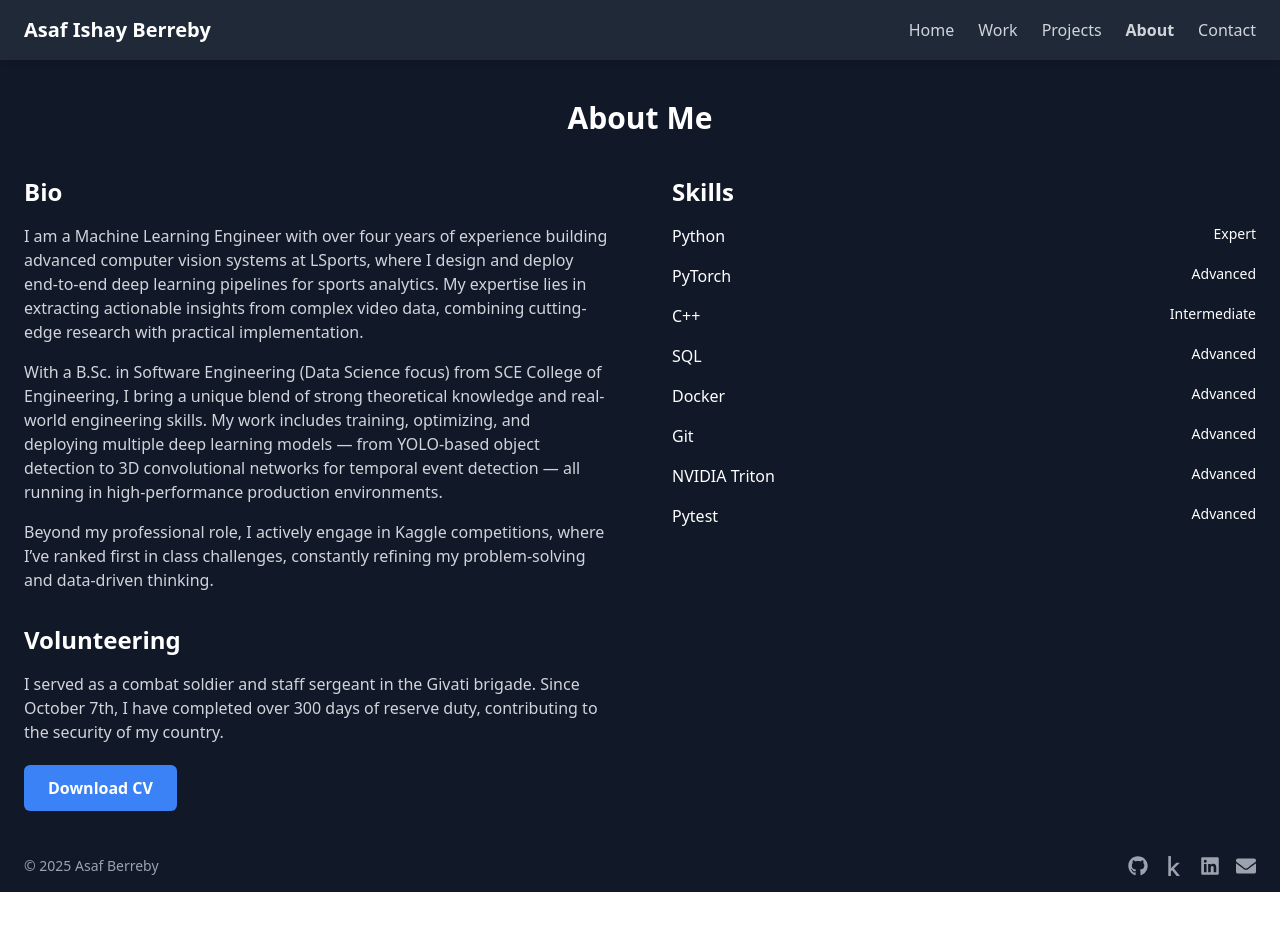
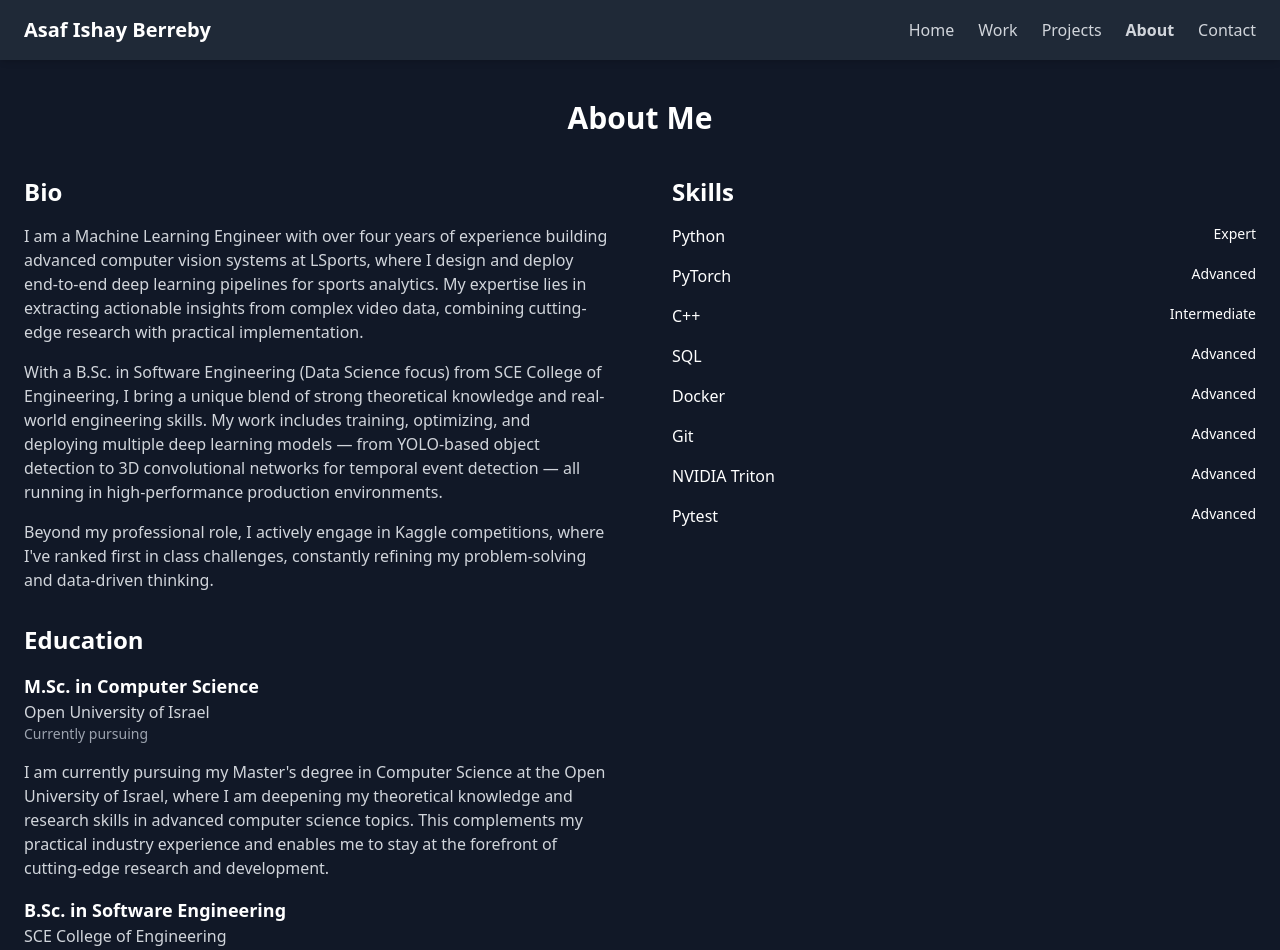
Before and after one commit to asafb2k/my_landing_page, a React (Vite) app: page /about in a window 1280 px wide. Shown: the top 950 px of the page. Before the commit the page ends 892 px from the top, so only its background shows below. Built offline with nearby package versions, Linux system fonts and the light colour scheme.

Commit message:
Remove outdated CV file and update download links in Home and About components to reflect the new file name. Enhance About page with additional education details, including current pursuit of a Master's degree in Computer Science.

```diff
--- a/src/pages/About.tsx
+++ b/src/pages/About.tsx
@@ -38,8 +38,23 @@ const About: React.FC = () => {
               With a B.Sc. in Software Engineering (Data Science focus) from SCE College of Engineering, I bring a unique blend of strong theoretical knowledge and real-world engineering skills. My work includes training, optimizing, and deploying multiple deep learning models — from YOLO-based object detection to 3D convolutional networks for temporal event detection — all running in high-performance production environments.
             </p>
             <p className="text-gray-600 dark:text-gray-300">
-              Beyond my professional role, I actively engage in Kaggle competitions, where I’ve ranked first in class challenges, constantly refining my problem-solving and data-driven thinking.
+              Beyond my professional role, I actively engage in Kaggle competitions, where I've ranked first in class challenges, constantly refining my problem-solving and data-driven thinking.
             </p>
+
+            <h2 className="text-2xl font-bold text-gray-800 dark:text-white mt-8 mb-4">Education</h2>
+            <div className="mb-4">
+              <h3 className="text-lg font-semibold text-gray-800 dark:text-white">M.Sc. in Computer Science</h3>
+              <p className="text-gray-600 dark:text-gray-300">Open University of Israel</p>
+              <p className="text-sm text-gray-500 dark:text-gray-400">Currently pursuing</p>
+            </div>
+            <p className="text-gray-600 dark:text-gray-300 mb-4">
+              I am currently pursuing my Master's degree in Computer Science at the Open University of Israel, where I am deepening my theoretical knowledge and research skills in advanced computer science topics. This complements my practical industry experience and enables me to stay at the forefront of cutting-edge research and development.
+            </p>
+            <div className="mb-6">
+              <h3 className="text-lg font-semibold text-gray-800 dark:text-white">B.Sc. in Software Engineering</h3>
+              <p className="text-gray-600 dark:text-gray-300">SCE College of Engineering</p>
+              <p className="text-sm text-gray-500 dark:text-gray-400">Data Science Focus</p>
+            </div>
 
             <h2 className="text-2xl font-bold text-gray-800 dark:text-white mt-8 mb-4">Volunteering</h2>
             <p className="text-gray-600 dark:text-gray-300">
@@ -47,8 +62,8 @@ const About: React.FC = () => {
             </p>
             <div className="mt-8">
               <a
-                href="/Asaf Berreby 2025 ENG.pdf"
-                download="Asaf Berreby 2025 ENG.pdf"
+                href="/Asaf Berreby 2025-B ENG.pdf"
+                download="Asaf Berreby 2025-B ENG.pdf"
                 className="px-6 py-3 bg-blue-500 text-white font-semibold rounded-md hover:bg-blue-600 focus:outline-none focus:ring-2 focus:ring-offset-2 focus:ring-blue-500"
               >
                 Download CV
--- a/src/pages/Home.tsx
+++ b/src/pages/Home.tsx
@@ -50,8 +50,8 @@ const Home: React.FC = () => {
           </div>
           <div className="mt-8">
             <a
-              href="/Asaf Berreby 2025 ENG.pdf"
-              download="Asaf Berreby 2025 ENG.pdf"
+              href="/Asaf Berreby 2025-B ENG.pdf"
+              download="Asaf Berreby 2025-B ENG.pdf"
               className="px-6 py-3 bg-blue-500 text-white font-semibold rounded-md hover:bg-blue-600 focus:outline-none focus:ring-2 focus:ring-offset-2 focus:ring-blue-500"
             >
               Download CV
@@ -70,6 +70,10 @@ const Home: React.FC = () => {
             <p className="mt-2 text-gray-600 dark:text-gray-300">As part of the computer vision team at LSports, I took a part in developing a real-time Tennis Data Extractor from video streams. This system utilizes over 10 deep learning models, including YOLO and X3D, to extract detailed match and player statistics, turning raw game footage into valuable analytics.</p>
           </div>
           <div className="p-6 bg-white dark:bg-gray-800 rounded-lg shadow-md">
+            <h3 className="text-xl font-bold text-gray-800 dark:text-white">M.Sc. in Computer Science</h3>
+            <p className="mt-2 text-gray-600 dark:text-gray-300">Currently pursuing my Master's degree at the Open University of Israel, focusing on advanced computer science research and theory. This academic journey complements my industry experience and keeps me at the cutting edge of computer science innovation and research.</p>
+          </div>
+          <div className="p-6 bg-white dark:bg-gray-800 rounded-lg shadow-md">
             <h3 className="text-xl font-bold text-gray-800 dark:text-white">Full-Stack Data Scientist</h3>
             <p className="mt-2 text-gray-600 dark:text-gray-300">I specialize in the end-to-end deep learning lifecycle, from training in PyTorch to high-performance deployment with NVIDIA Triton, TensorRT, and Docker. My experience covers diverse architectures, including video networks with 3D convolutions, ensuring robust and scalable models in production.</p>
           </div>
```
Also changed, not shown: 2 other files (tests, documents, lock files or other folders).
